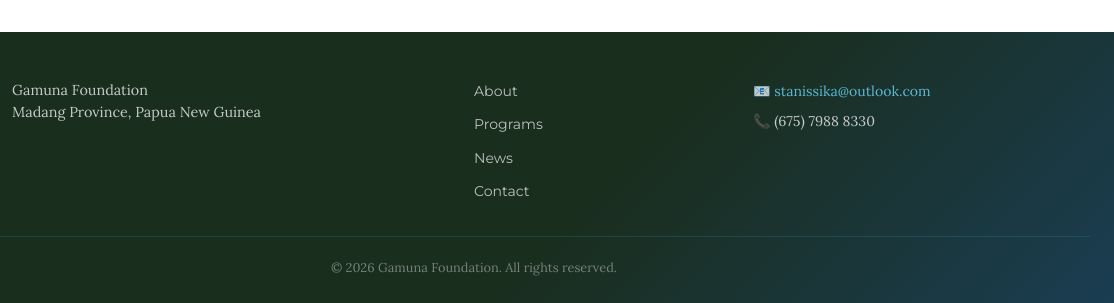
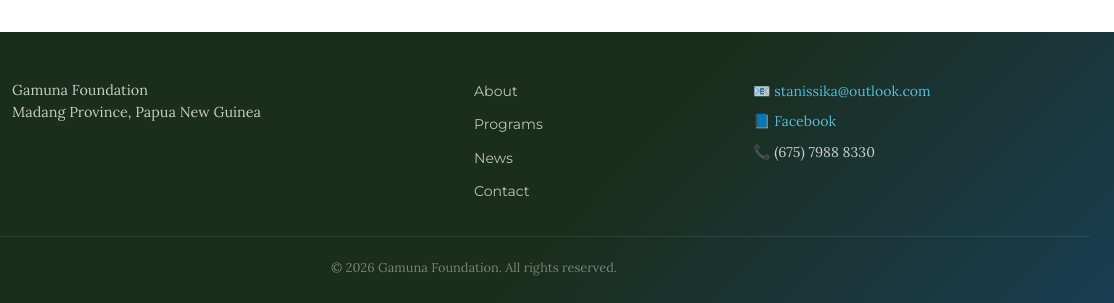
Before and after one commit to StanOut-develop/gamuna-foundation, a plain HTML site: page news.html in a window 1280 px wide. Shown: the part 5126-5429 px from the top of the page, 166-1280 px from the left. Drawn offline with Linux system fonts and the light colour scheme.

Commit message:
Update news.html

```diff
--- a/news.html
+++ b/news.html
@@ -114,6 +114,7 @@
       </div>
       <div class="footer-contact">
         <p>📧 <a href="mailto:stanissika@outlook.com">stanissika@outlook.com</a></p>
+        <p>📘 <a href="https://www.facebook.com/profile.php?id=61585581315098" target="_blank" rel="noopener">Facebook</a></p>
         <p>📞 (675) 7988 8330</p>
       </div>
     </div>
```
